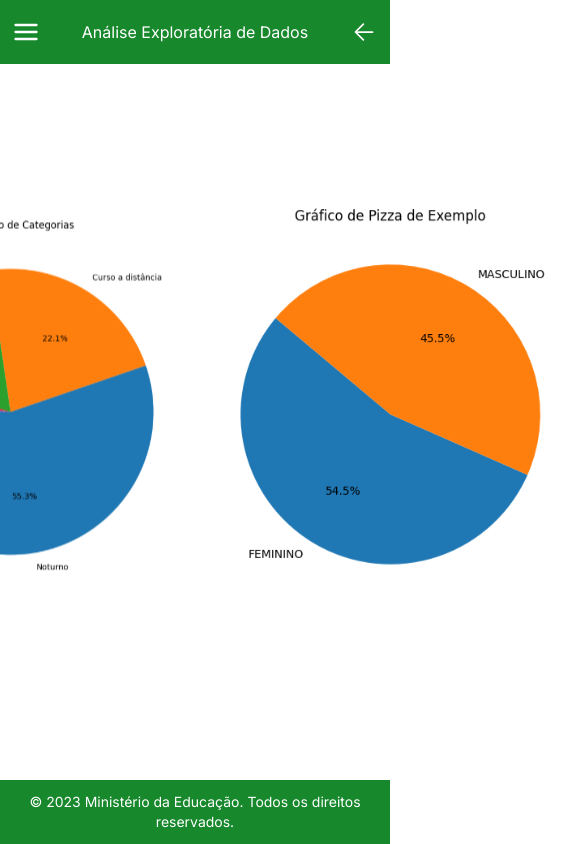
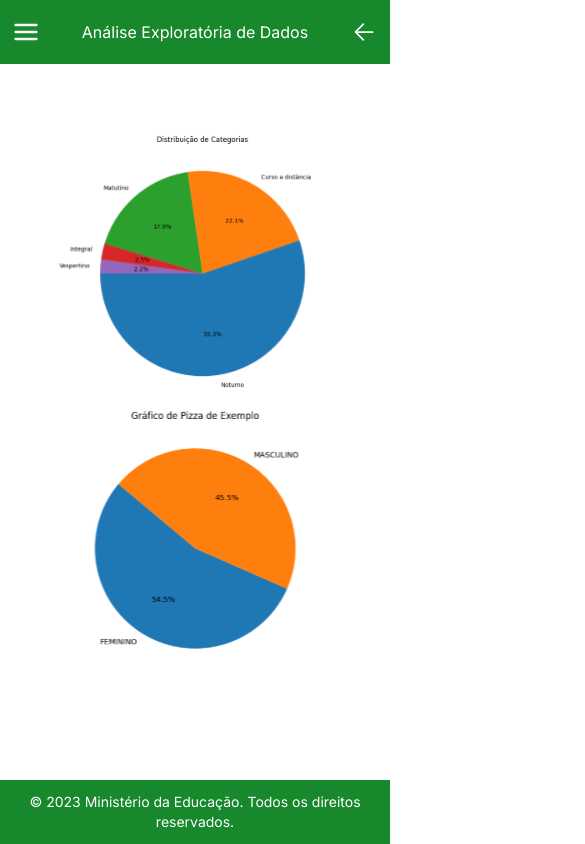
Before and after one commit to Flinmt/Prouni, a Next.js app: page /menu/analises in a window 390 px wide. Shown: the whole page, 585 px wide, since content can reach past the window. Built offline with nearby package versions, Linux system fonts and the light colour scheme.

Commit message:
feat!: Responsivite Adjusts

```diff
--- a/src/app/menu/analises/page.tsx
+++ b/src/app/menu/analises/page.tsx
@@ -68,10 +68,12 @@ export default function Analises() {
                         </li>
                     </ul>
                 </div>
-                <div className="borde w-full h-4/5 justify-center items-center text-center">
-                    <div className=" w-full h-full flex justify-center items-center">
-                        <Image src={T1} alt={"exemplo"} className="h-full" />
-                        <Image src={T2} alt={"exemplo"} className="h-full" />
+                <div className="borde w-screen h-4/5 justify-center items-center text-center flex max-sm:flex-col">
+                    <div className="max-sm:w-full max-sm:h-2/4 w-2/4 h-full flex justify-center items-center">
+                        <Image src={T1} alt={""} className="w-full h-full"/>
+                    </div>
+                    <div className="max-sm:w-full max-sm:h-2/4 w-2/4 h-full flex justify-center items-center">
+                        <Image src={T2} alt={""} className="w-full h-full"/>
                     </div>
                 </div>
             </div>
```
